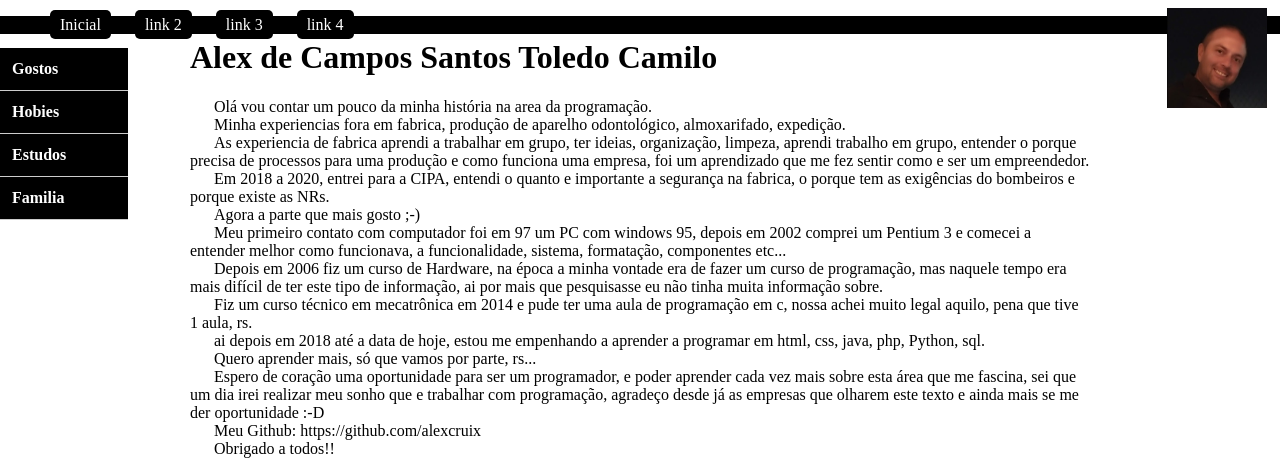
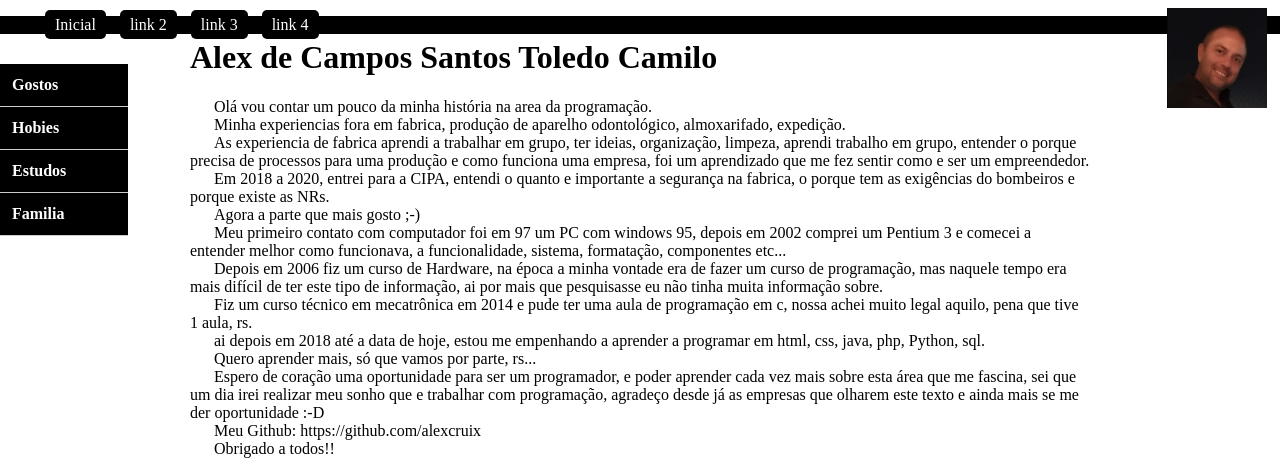
Before and after one commit to alexcruix/Meu-Blog, a PHP site: page / in a window 1280 px wide. Shown: the top 476 px of the page. Run offline with PHP 8.4, Linux system fonts and the light colour scheme.

Commit message:
Update style.css

```diff
--- a/css/style.css
+++ b/css/style.css
@@ -4,6 +4,18 @@ body {
     background-color: papayawhip;
     margin: 0 auto;
 }
+
+@media screen and (min-width:320px) {
+    body{
+        background-color: white;
+        max-width: 190px;
+    }
+    .menu-vertical ul{
+        display: grid;
+        top: 6%;
+        float: left;
+    }
+    }
 
 
 
@@ -85,7 +97,7 @@ ul {
 
 li {
     list-style: none;
-    margin: 10px;
+    margin: 5px;
     display: inline;
     }
 
@@ -120,7 +132,7 @@ li a:hover {
 
 .menu-vertical ul{
     margin: 0%;
-    top: 6%;
+    top: 8%;
     width: 10%;
     padding: 0%;
     float: left;
```
